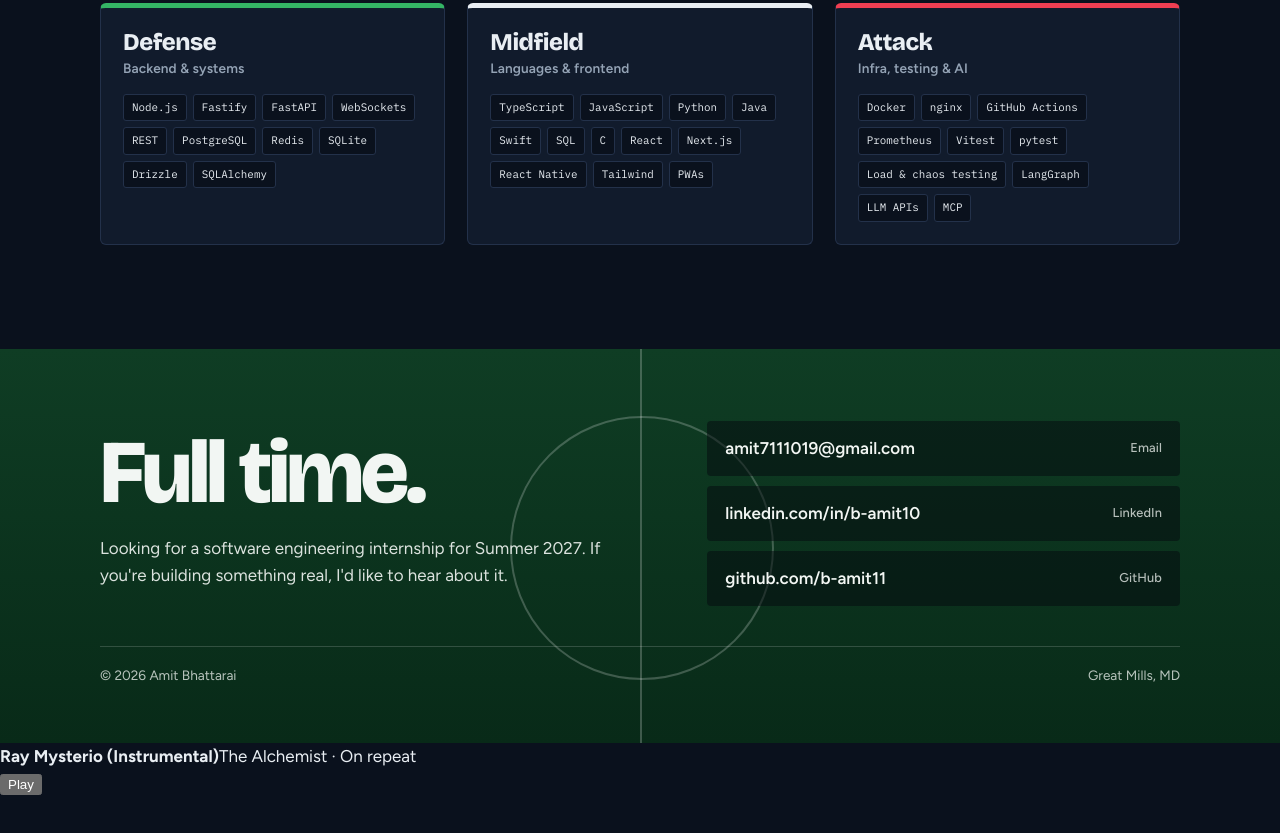
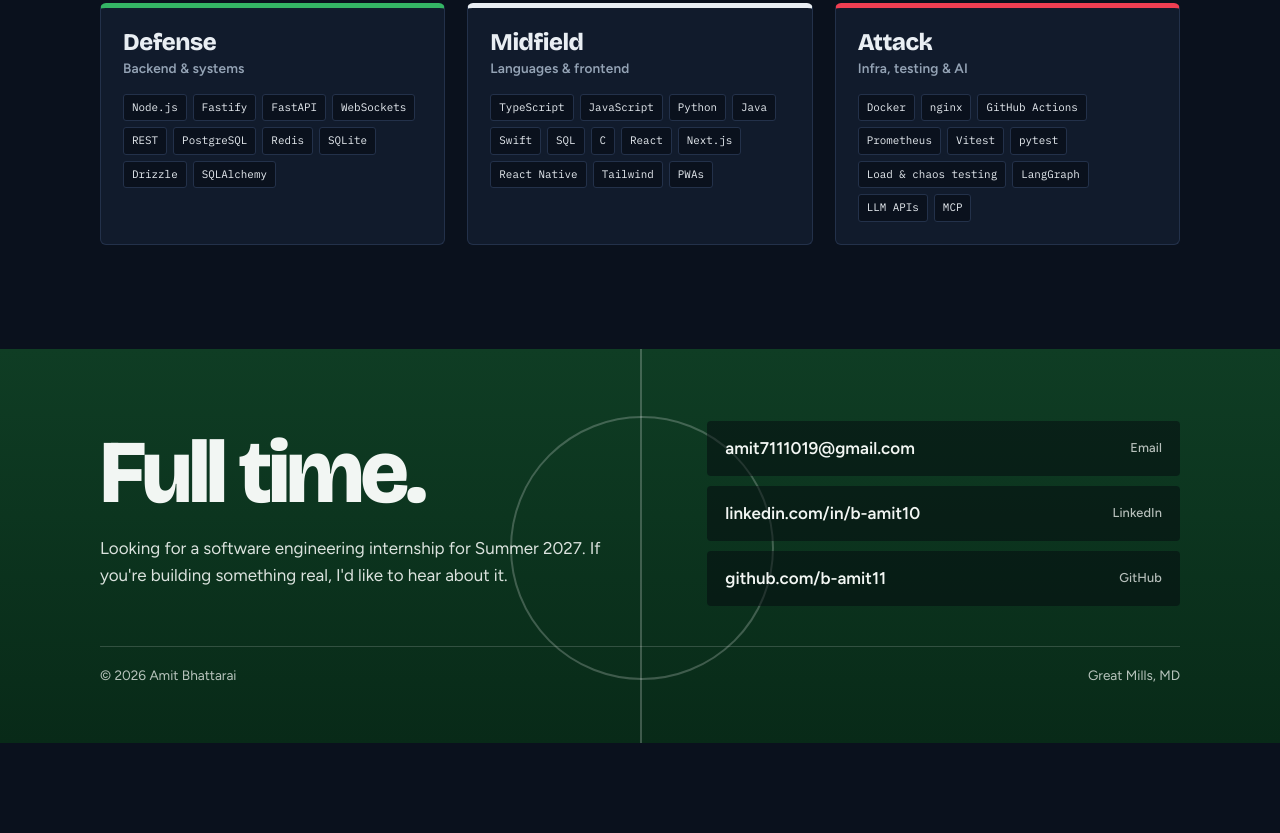
Before and after one commit to b-amit11/b-amit11.github.io, a plain HTML site: page index.html in a window 1280 px wide. Shown: the part 3678-4511 px from the top of the page. Drawn offline with nearby package versions, Linux system fonts and the light colour scheme.

Commit message:
Remove player section from index.html
Removed the player section from the footer.

```diff
--- a/index.html
+++ b/index.html
@@ -208,15 +208,6 @@
   </div>
 </footer>
 
-<div class="player" id="player">
-  <div class="bar">
-    <div class="disc" aria-hidden="true"></div>
-    <div class="meta"><b>Ray Mysterio (Instrumental)</b><span>The Alchemist · On repeat</span></div>
-    <button type="button" id="playBtn" aria-expanded="false" aria-controls="embed">Play</button>
-  </div>
-  <div class="embed" id="embed"></div>
-</div>
-
 <script src="js/main.js"></script>
 </body>
 </html>
```
